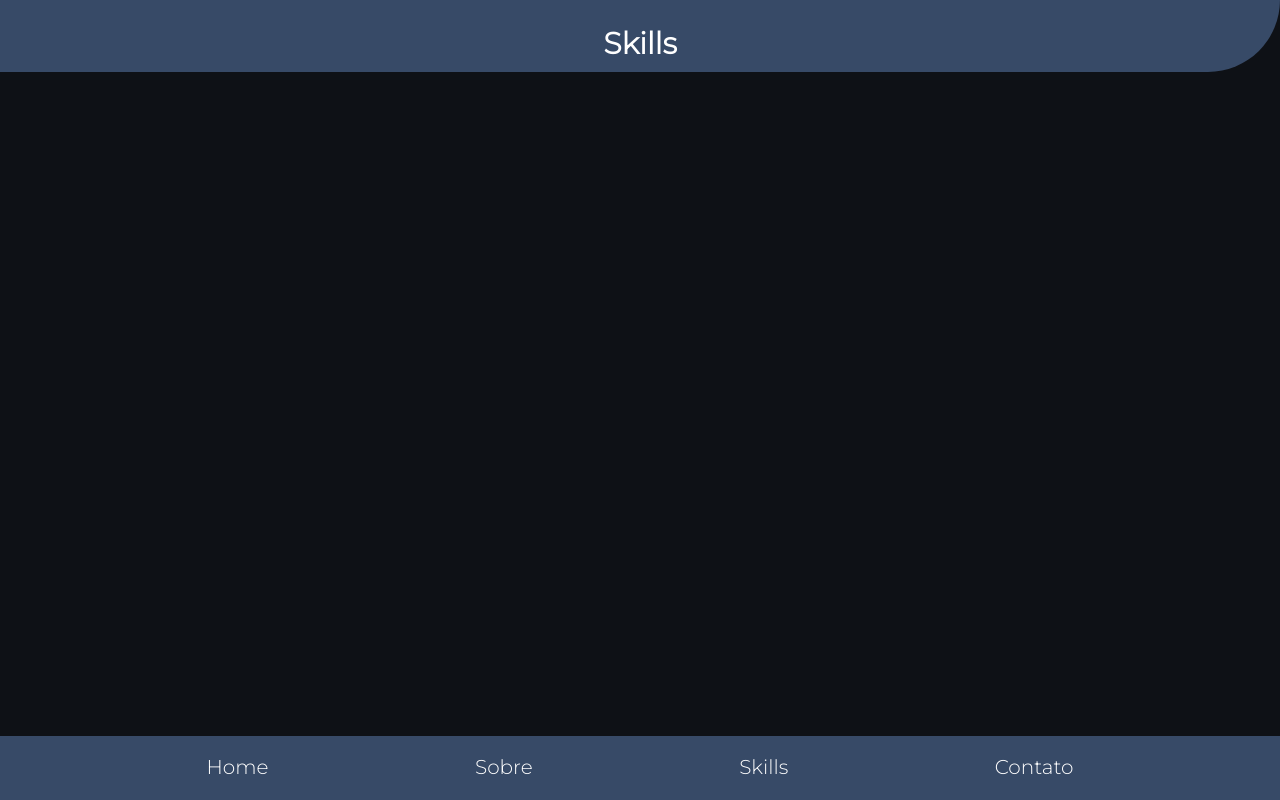
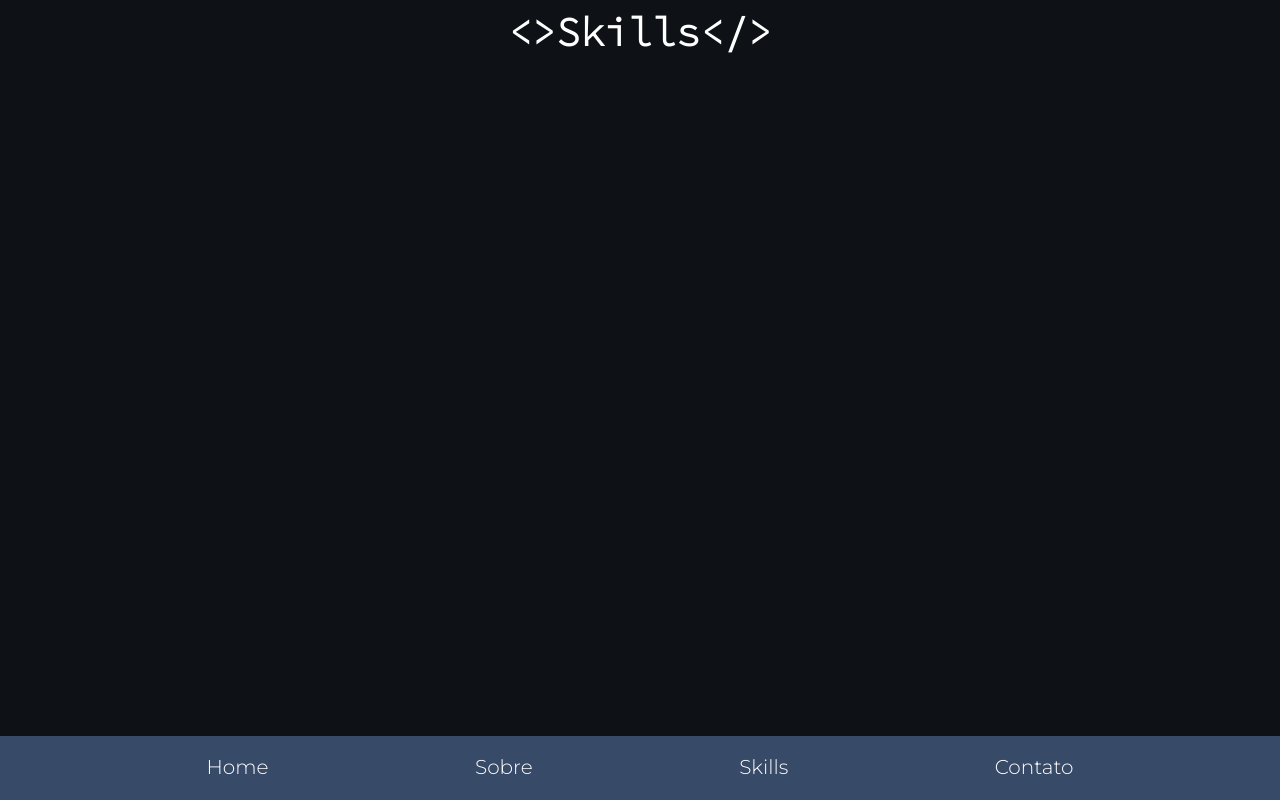
Before and after one commit to Pedro-Grimaldi-Hansel/Portfolio, a Next.js app: page /Skills in a window 1280 px wide. Built offline with nearby package versions, Linux system fonts and the light colour scheme.

Commit message:
alteração em varias coisas e home talvez pronta

```diff
--- a/package.json
+++ b/package.json
@@ -17,6 +17,7 @@
     "next-fonts": "^1.5.1",
     "react": "18.2.0",
     "react-dom": "18.2.0",
+    "react-icons": "^4.8.0",
     "sass": "^1.58.0",
     "typescript": "4.9.5"
   }
--- a/src/components/TutuloPaginaMobile/TutuloPaginaMobile.module.scss
+++ b/src/components/TutuloPaginaMobile/TutuloPaginaMobile.module.scss
@@ -1,10 +1,24 @@
+@import url('https://fonts.googleapis.com/css2?family=Source+Code+Pro:wght@300&display=swap');
+
 .TutuloPaginaMobile{
-    height: 72px;
-    background-color: #374A67;
-    border-radius: 0px 0px 150px 0px;
-    display: flex;
-    justify-content: center;
-    h1{
-        font-size: 30px;
+        height: 64px;
+        display: flex;
+        justify-content: center;
+        align-items: center;
+        font-family: 'Source Code Pro', monospace;
+
+        .foto_de_perfil{
+            margin-left: 32px;
+            img{
+                width: 64px;
+                height: 64px;
+                border-radius: 10px;
+                margin-top: 0px;
+                box-shadow: 0px 0px 25px 0px rgba(0, 0, 0, 0.25);
+            }
+        }
+        h1{
+            font-size: 40px;
+            margin: 0;
+        }
     }
-}
--- a/src/components/TutuloPaginaMobile/index.tsx
+++ b/src/components/TutuloPaginaMobile/index.tsx
@@ -1,6 +1,9 @@
 import type { NextPage } from 'next'
 import React from "react";
 import styles from "./TutuloPaginaMobile.module.scss";
+import Image from "next/image";
+import foto from '@/src/public/images/FotoPedro.jpeg'
+import Link from 'next/link';
 
 interface IPaginas{
     pagina:string;
@@ -9,9 +12,10 @@ interface IPaginas{
 const TutuloPaginaMobile = (props:IPaginas) => {
     return (
       <>
-        <section className={styles.TutuloPaginaMobile}>
-          <h1>{props.pagina}</h1>
-        </section>
+      <section className={styles.TutuloPaginaMobile}>
+        <h1>&lt;&gt;{props.pagina}&lt;/&gt;</h1>
+      </section>
+
       </>
     );
   };
--- a/src/pages/Contato.tsx
+++ b/src/pages/Contato.tsx
@@ -18,9 +18,6 @@ const Contato = () => {
             <h2>Celular:</h2>
             <p>+55 (24) 99944-9717</p>
             <hr/>
-            <h2>Endereço:</h2>
-            <p>Av. Pres. Costa e Silva, 2391 - São Pedro, Juiz de Fora - MG</p>
-            <hr/>
           </header>
 
           <CardContato/>
--- a/src/pages/Skills.tsx
+++ b/src/pages/Skills.tsx
@@ -6,8 +6,7 @@ import TutuloPaginaMobile from '@/src/components/TutuloPaginaMobile'
 const Skills = () => {
   return (
     <>
-
-        <TutuloPaginaMobile pagina="Skills"/>
+      <TutuloPaginaMobile pagina="Skills"/>
         <Navbar/>
     </>
   )
--- a/src/pages/Sobre.tsx
+++ b/src/pages/Sobre.tsx
@@ -19,7 +19,7 @@ const Sobre = () => {
           </header>
 
           <section>
-            <h1>Sobre Mim</h1>
+            <h1>&lt;&gt;Sobre Mim&lt;/&gt;</h1>
 
             <p>Olá meu nome é Pedro, tenho 19 anos curso Ciência da Computação e trabalho como desenvolvedor e gerente de projetos.</p>
             <hr/>
--- a/src/pages/index.tsx
+++ b/src/pages/index.tsx
@@ -28,13 +28,13 @@ export default function Home() {
        </header>
 
        <section className={styles.Home_text}>
-        <h1>Pedro Grimaldi</h1>
+        <h1>&lt;&gt;Pedro Grimaldi&lt;/&gt;</h1>
         <p> Sou estudante de graduação em Ciencias Exatas e Ciencias da Computação (UFJF) e trabalho atualmete como desenvolvedor, gerente de projetos e conselheiro multiplicador na Code Empresa Jr de computação.</p>
        </section>
 
        <section className={styles.GitHubStats}>
         <a href="https://github.com/Pedro-Grimaldi-Hansel" target="_blank" rel="noreferrer">
-        <img src="https://github-readme-stats.vercel.app/api/top-langs/?username=Pedro-Grimaldi-Hansel&count_private=true&layout=compact&bg_color=374A67&text_color=ffffff&title_color=ffffff&hide_border=true&border_radius=25"/>
+        <img src="https://github-readme-stats.vercel.app/api/top-langs/?username=Pedro-Grimaldi-Hansel&count_private=true&layout=compact&bg_color=0E1116&text_color=ffffff&title_color=ffffff&border_radius=25"/>
         </a>
        </section>
 
--- a/src/styles/scss/globals.scss
+++ b/src/styles/scss/globals.scss
@@ -1,4 +1,5 @@
 @import url('https://fonts.googleapis.com/css2?family=Montserrat:wght@300&display=swap');
+
 
 html,
 body {
@@ -7,18 +8,14 @@ body {
   color:#FFFFFF;
   background-color: #0E1116;
   font-size: 16px;
-
+  font-family: 'Montserrat', sans-serif;
   p{
     height: auto;
     line-height: 24px;
     letter-spacing: 0%;
-    font-family: 'Montserrat', sans-serif;
   }
   a {
     color: inherit;
     text-decoration: none;
   }
-  h1, h2, h3 {
-    font-family: 'Montserrat', serif;
-  }
 }
--- a/src/styles/scss/index.module.scss
+++ b/src/styles/scss/index.module.scss
@@ -1,3 +1,5 @@
+@import url('https://fonts.googleapis.com/css2?family=Source+Code+Pro:wght@300&display=swap');
+
 .Home{
     .Home_top{
         left: 0;
@@ -26,6 +28,9 @@
         margin-top: 64px;
         margin-bottom: 16px;
         h1{
+            font-family: 'Source Code Pro', monospace;
+            padding-left: 16px;
+            text-align: start;
             margin: 0;
             font-size: 40px;
         }
--- a/src/styles/scss/sobre.module.scss
+++ b/src/styles/scss/sobre.module.scss
@@ -1,3 +1,5 @@
+@import url('https://fonts.googleapis.com/css2?family=Source+Code+Pro:wght@300&display=swap');
+
 .Sobre{
 
     header, header>img{
@@ -17,6 +19,7 @@
         padding-bottom: 96px;
 
         h1{
+            font-family: 'Source Code Pro', monospace;
             margin: 0;
             font-size: 40px;
             margin-bottom: 16px;
```
Also changed, not shown: src/components/CardContato/CardContato.module.scss (+7 -7 lines), src/components/CardContato/index.tsx (+4 -4 lines), 1 other file (tests, documents, lock files or other folders).
